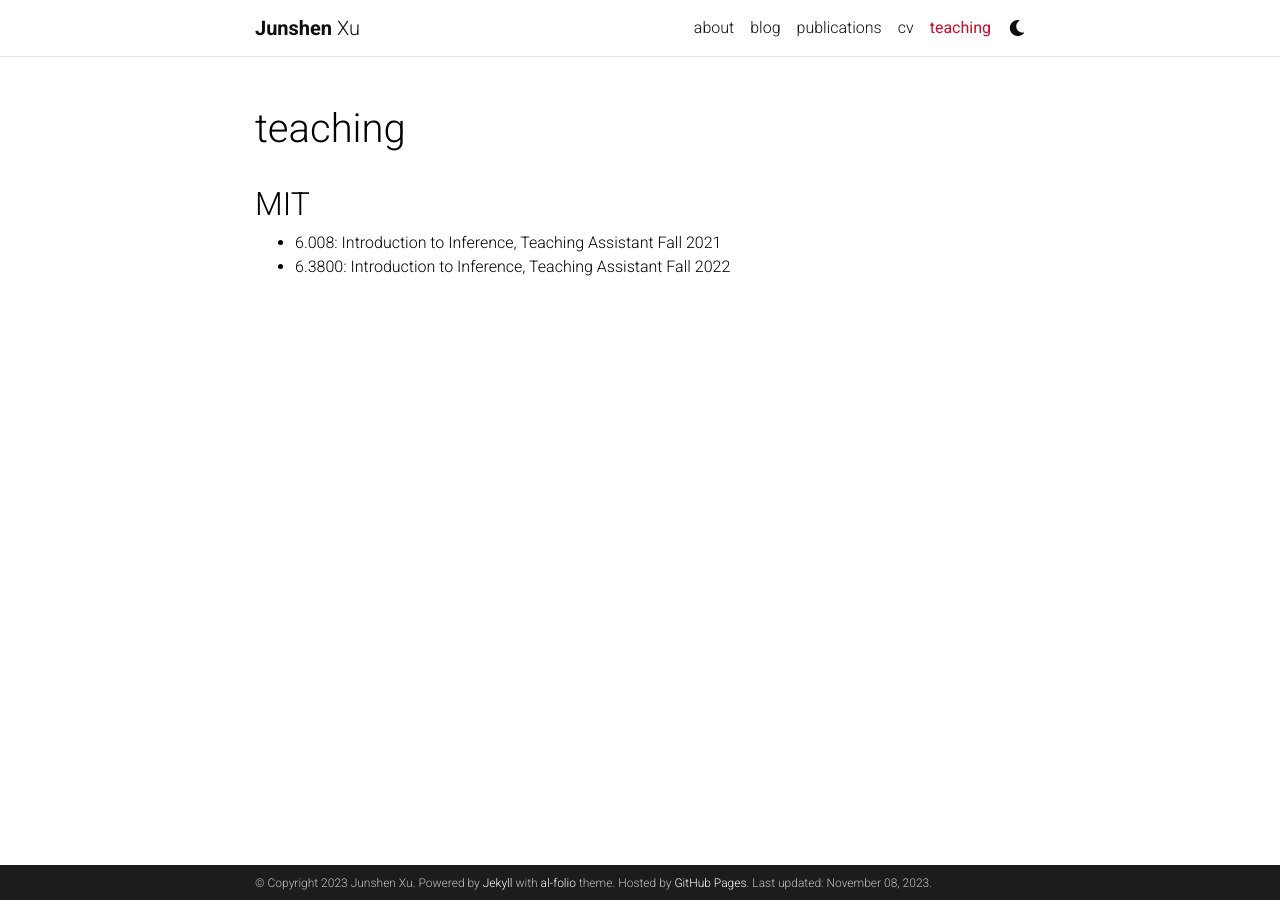
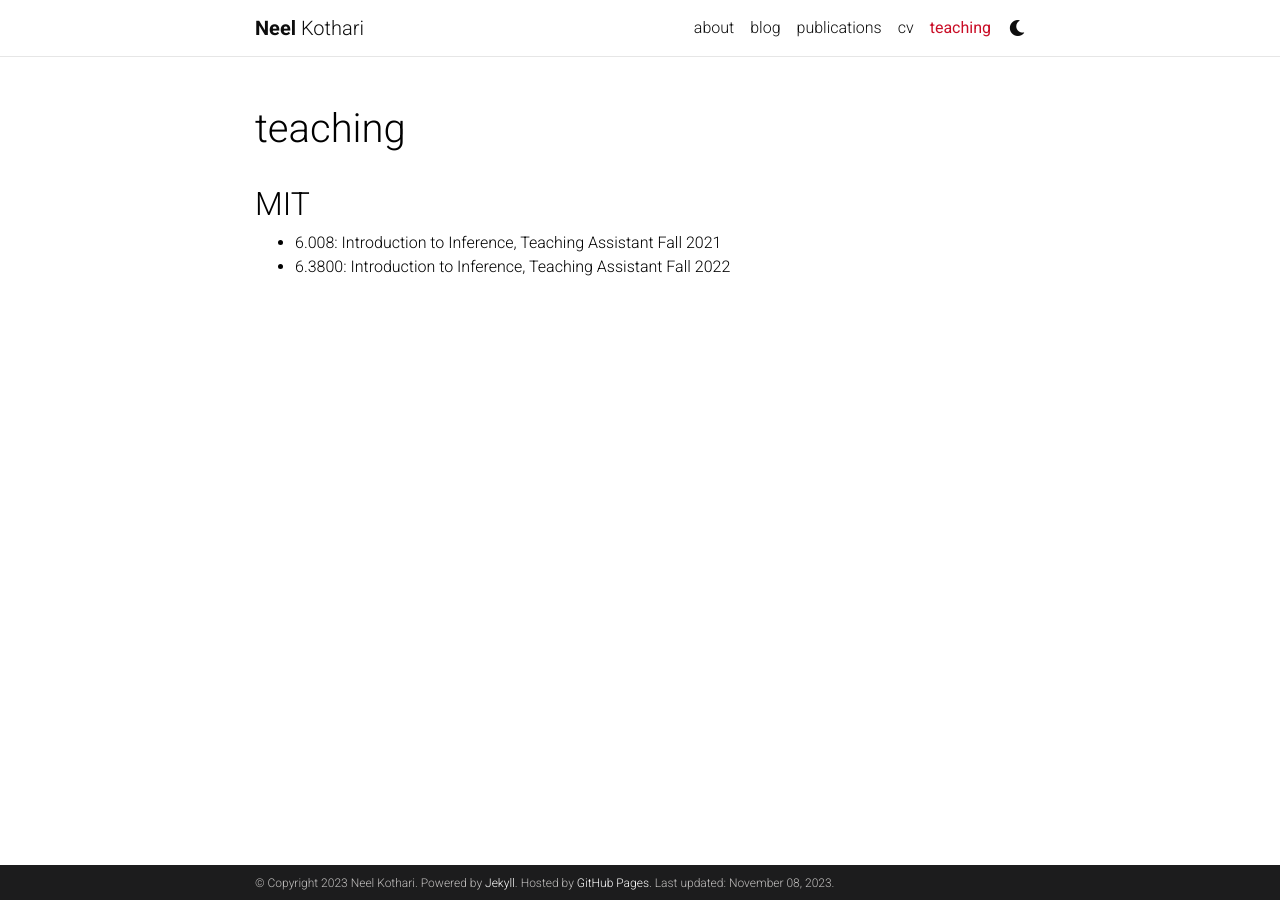
Before and after one commit to neelkothari6191/neelkothari6191.github.io, a Jekyll site: the page built from _pages/teaching.md, in a window 1280 px wide. Built offline with Jekyll 4.4.1, drawn with Linux system fonts in a browser that asks for light colours; full-size pictures stand in for the smaller copies a plugin makes; comment, search, counter and statistics services are not loaded; a style sheet for code colours, icons or effects is not loaded.

Commit message:
initial changes

```diff
--- a/_config.yml
+++ b/_config.yml
@@ -3,23 +3,23 @@
 # -----------------------------------------------------------------------------
 
 title: blank # the website title (if blank, full name will be used instead)
-first_name: Junshen
+first_name: Neel
 middle_name:
-last_name: Xu
-chinese_last_name: 徐
-chinese_first_name: 俊燊
-email: junshen@mit.edu
+last_name: Kothari
+# chinese_last_name: 徐
+# chinese_first_name: 俊燊
+email: neelkothariak@gmail.com
 description: > # the ">" symbol means to ignore newlines until "footer_text:"
-  A simple, whitespace theme for academics. Based on [*folio](https://github.com/bogoli/-folio) design.
+
 footer_text: >
-  Powered by <a href="https://jekyllrb.com/" target="_blank">Jekyll</a> with <a href="https://github.com/alshedivat/al-folio">al-folio</a> theme.
+  Powered by <a href="https://jekyllrb.com/" target="_blank">Jekyll</a>.
   Hosted by <a href="https://pages.github.com/" target="_blank">GitHub Pages</a>.
-keywords: jekyll, jekyll-theme, academic-website, portfolio-website  # add your own keywords or leave empty
+keywords:   # add your own keywords or leave empty
 
 lang: en # the language of your site (for example: en, fr, cn, ru, etc.)
 icon: favicon_v2.ico #🎓 # the emoji used as the favicon (alternatively, provide image name in /assets/img/)
 
-url: https://daviddmc.github.io # the base hostname & protocol for your site
+url: https://neelkothari6191.github.io # the base hostname & protocol for your site
 baseurl: #/al-folio # the subpath of your site, e.g. /blog/
 last_updated: true # set to true if you want to display last updated in the footer
 impressum_path:  # set to path to include impressum link in the footer, use the same path as permalink in a page, helps to conform with EU GDPR
@@ -72,13 +72,13 @@ og_image: # The site-wide (default for all links) Open Graph preview image
 # Social integration
 # -----------------------------------------------------------------------------
 
-github_username: daviddmc # your GitHub user name
+github_username: neelkothari6191 # your GitHub user name
 gitlab_username: # your GitLab user name
 twitter_username: # your Twitter handle
 mastodon_username: # your mastodon instance+username in the format instance.tld/@username
-linkedin_username: junshen-xu-30444b129 # your LinkedIn user name
+linkedin_username: neel-kothari-601312221 # your LinkedIn user name
 telegram_username: # your Telegram user name
-scholar_userid: qNk6tgcAAAAJ # your Google Scholar ID
+scholar_userid: RRuD2r0AAAAJ # your Google Scholar ID
 semanticscholar_id: # your Semantic Scholar ID
 whatsapp_number: # your WhatsApp number (full phone number in international format. Omit any zeroes, brackets, or dashes when adding the phone number in international format.)
 orcid_id: # your ORCID ID
@@ -113,10 +113,10 @@ contact_note: >
 # Analytics and search engine verification
 # -----------------------------------------------------------------------------
 
-google_analytics: G-NYJ88YK0VS # your Google Analytics measurement ID (format: G-XXXXXXXXXX)
+google_analytics:  # your Google Analytics measurement ID (format: G-XXXXXXXXXX)
 panelbear_analytics:  # panelbear analytics site ID (format: XXXXXXXXX)
 
-google_site_verification: MARJu3erA7Z6jybcmR5fgSNRNtCNYMAYkk0jidGGr8A # your google-site-verification ID (Google Search Console)
+google_site_verification: # your google-site-verification ID (Google Search Console)
 bing_site_verification:  # out your bing-site-verification ID (Bing Webmaster)
 
 # -----------------------------------------------------------------------------
@@ -140,8 +140,8 @@ related_blog_posts:
 # Follow instructions on https://giscus.app/ to setup for your repo to fill out
 # the information below.
 giscus:
-  repo: alshedivat/al-folio      # <your-github-user-name>/<your-github-repo-name>
-  repo_id: MDEwOlJlcG9zaXRvcnk2MDAyNDM2NQ==
+  repo: neelkothari6191/neelkothari6191.github.io   # <your-github-user-name>/<your-github-repo-name>
+  repo_id: 80100704
   category: Comments             # name of the category under which discussions will be created
   category_id: DIC_kwDOA5PmLc4CTBt6
   mapping: title                 # identify discussions by post title
@@ -153,7 +153,7 @@ giscus:
   lang: en
 
 # Disqus comments (DEPRECATED)
-disqus_shortname: al-folio # put your disqus shortname
+disqus_shortname: # put your disqus shortname
 # https://help.disqus.com/en/articles/1717111-what-s-a-shortname
 
 # External sources.
@@ -271,8 +271,8 @@ jekyll-archives:
 
 scholar:
 
-  last_name: [Xu]
-  first_name: [Junshen]
+  last_name: [Kothari]
+  first_name: [Neel]
 
   style: apa
   locale: en
```
